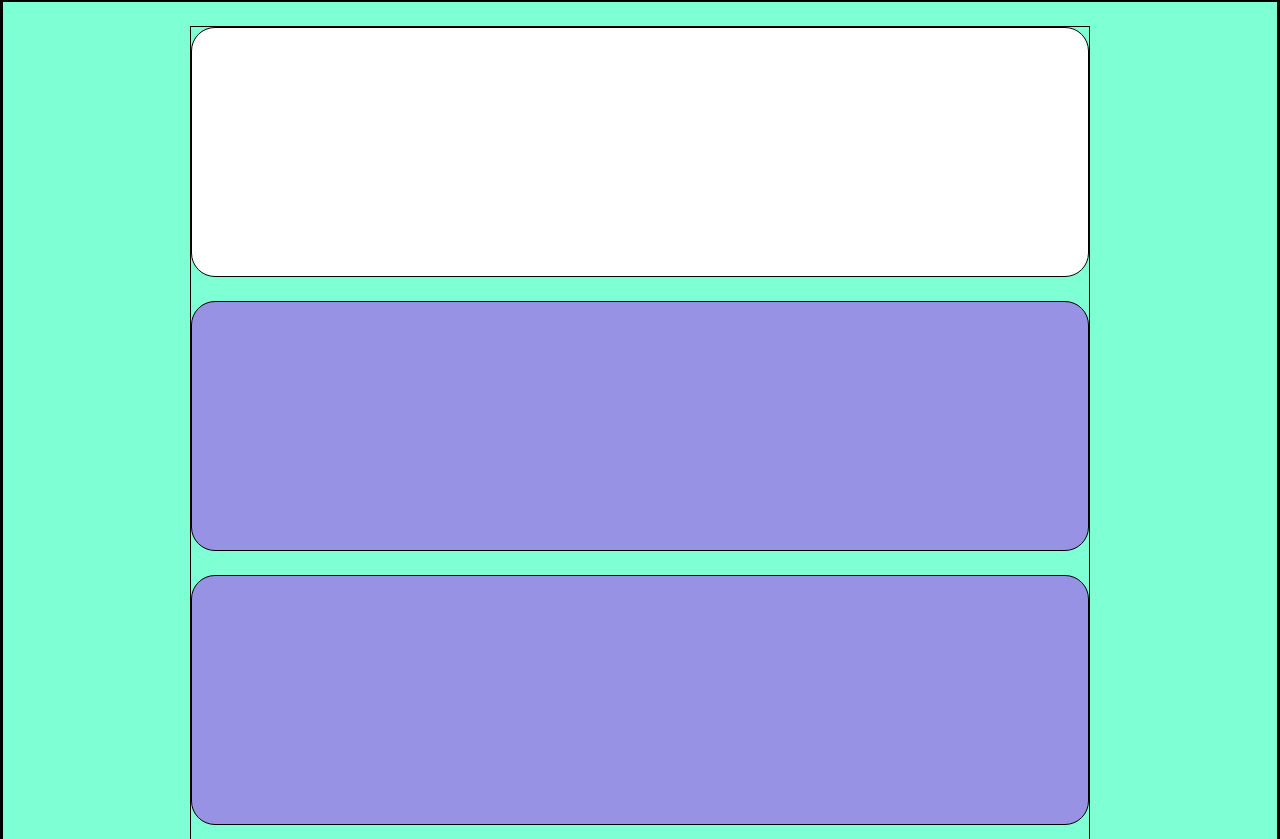
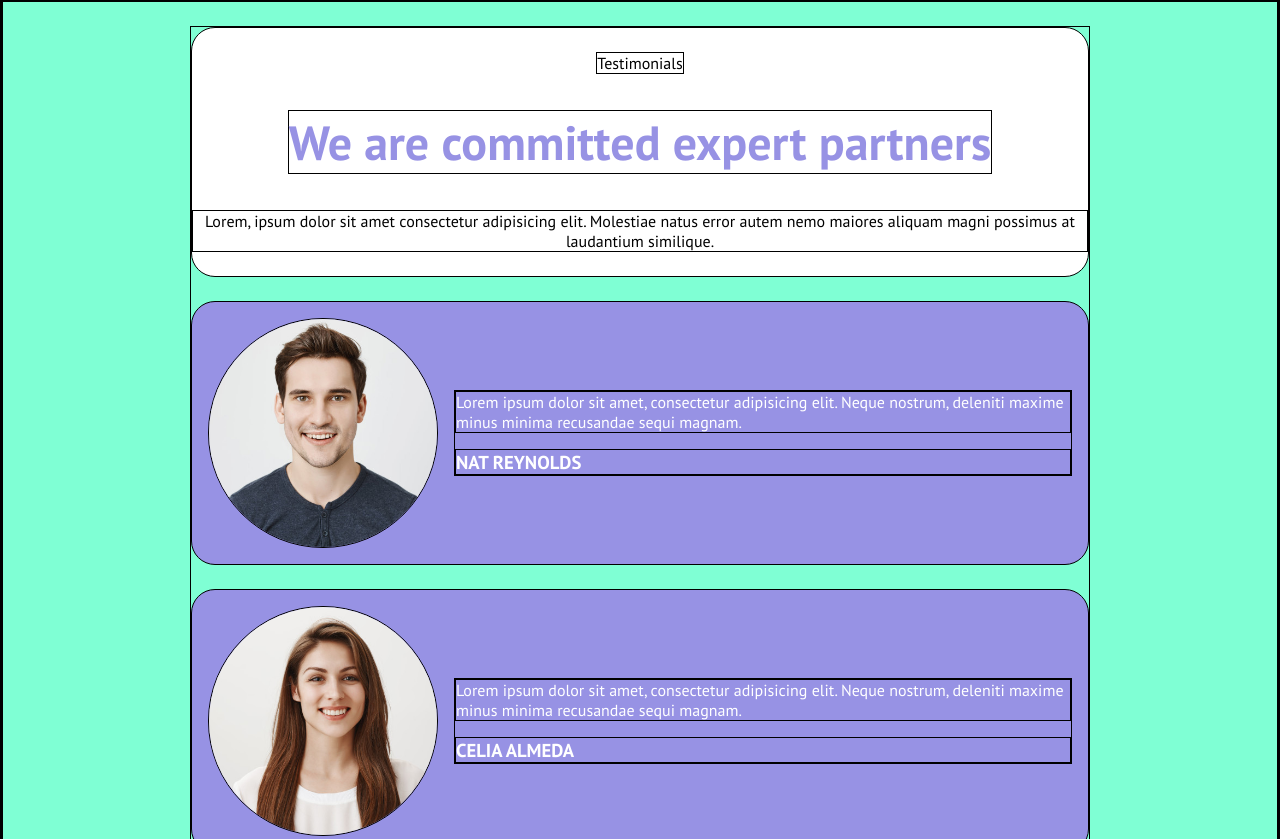
Before and after one commit to SalvoBevilacqua/htmlcss-responsive-layout, a plain HTML site: page index.html in a window 1280 px wide. Shown: the part 1533-2372 px from the top of the page. Drawn offline with Linux system fonts and the light colour scheme.

Commit message:
wip:testimonials

```diff
--- a/css/responsive.css
+++ b/css/responsive.css
@@ -84,6 +84,31 @@
     }
 }
 
+/* TESTIMONIALS */
+@media screen and (min-width: 480px) {
+    .testimonials h2 {
+        font-size: 3rem;
+    }
+    .testimonials .card {
+        flex-direction: row;
+        align-items: center;
+        text-align: left;
+    }
+    .testimonials img {
+        width: 35%;
+    }
+    .testimonials .card:first-child {
+        text-align: center;
+        flex-direction: column;
+    }
+}
+
+@media screen and (min-width: 768px) {
+    .testimonials img {
+        max-width: 230px;
+    }
+}
+
 /* BENEFITS */
 @media screen and (min-width: 480px) {
     .benefits .card {
--- a/css/style.css
+++ b/css/style.css
@@ -189,10 +189,6 @@ header i {
     padding-top: 1.5rem;
 }
 
-.testimonials h2 {
-    color: var(--background_violet);
-}
-
 .testimonials .card:first-child {
     background-color: white;
     color: black;
@@ -201,6 +197,32 @@ header i {
 .testimonials .card {
     background-color: var(--background_violet);
     color: white;
+    display: flex;
+    flex-direction: column;
+    justify-content: space-between;
+    gap: 1rem;
+    padding: 1rem;
+}
+
+.testimonials h2 {
+    color: var(--background_violet);
+    font-size: 1.5rem;
+}
+
+.testimonials h3 {
+    margin-top: 1rem;
+}
+
+.testimonials img {
+    margin: 0 auto;
+    border-radius: 50%;
+    width: 60%;
+    aspect-ratio: 1;
+    object-fit: cover;
+}
+
+.testimonials .card:first-child {
+    padding: 1.5rem 0;
 }
 
 /* BENEFITS */
--- a/index.html
+++ b/index.html
@@ -91,10 +91,32 @@
         <!-- TESTIMONIALS -->
         <section class="testimonials">
             <div class="container">
-                <div class="card"></div>
-                <div class="card"></div>
-                <div class="card"></div>
-                <div class="card"></div>
+                <div class="card">
+                    <span>Testimonials</span>
+                    <h2>We are committed expert partners</h2>
+                    <p>Lorem, ipsum dolor sit amet consectetur adipisicing elit. Molestiae natus error autem nemo maiores aliquam magni possimus at laudantium similique.</p>
+                </div>
+                <div class="card">
+                    <img src="img/testimonial1.jpg" alt="photo_1">
+                    <div>
+                        <p>Lorem ipsum dolor sit amet, consectetur adipisicing elit. Neque nostrum, deleniti maxime minus minima recusandae sequi magnam.</p>
+                        <h3>NAT REYNOLDS</h3>
+                    </div>
+                </div>
+                <div class="card">
+                    <img src="img/testimonial2.jpg" alt="photo_1">
+                    <div>
+                        <p>Lorem ipsum dolor sit amet, consectetur adipisicing elit. Neque nostrum, deleniti maxime minus minima recusandae sequi magnam.</p>
+                        <h3>CELIA ALMEDA</h3>
+                    </div>
+                </div>
+                <div class="card">
+                    <img src="img/testimonial3.jpg" alt="photo_1">
+                    <div>
+                        <p>Lorem ipsum dolor sit amet, consectetur adipisicing elit. Neque nostrum, deleniti maxime minus minima recusandae sequi magnam.</p>
+                        <h3>BOB ROBERTS</h3>
+                    </div>
+                </div>
             </div>
         </section>
 
```
